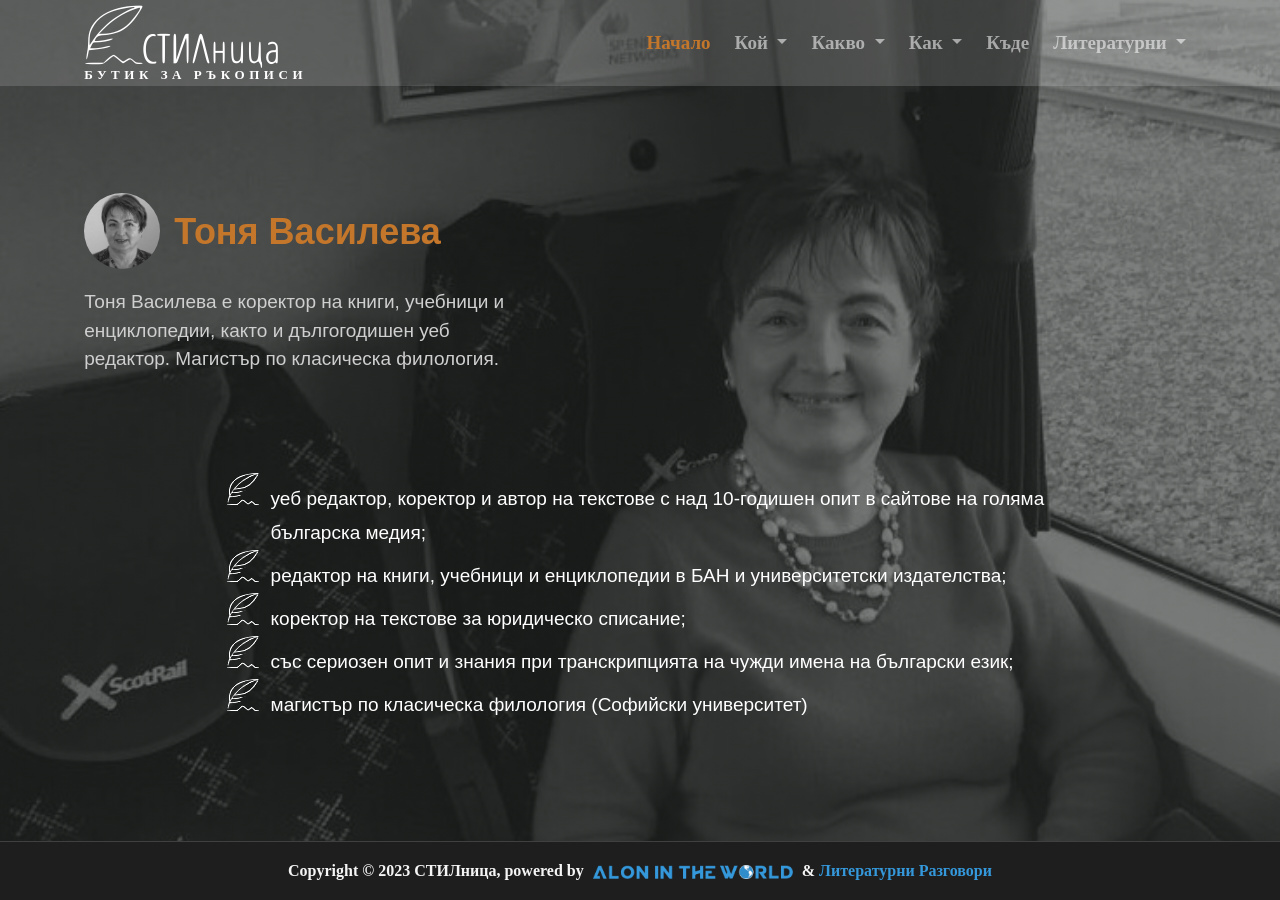
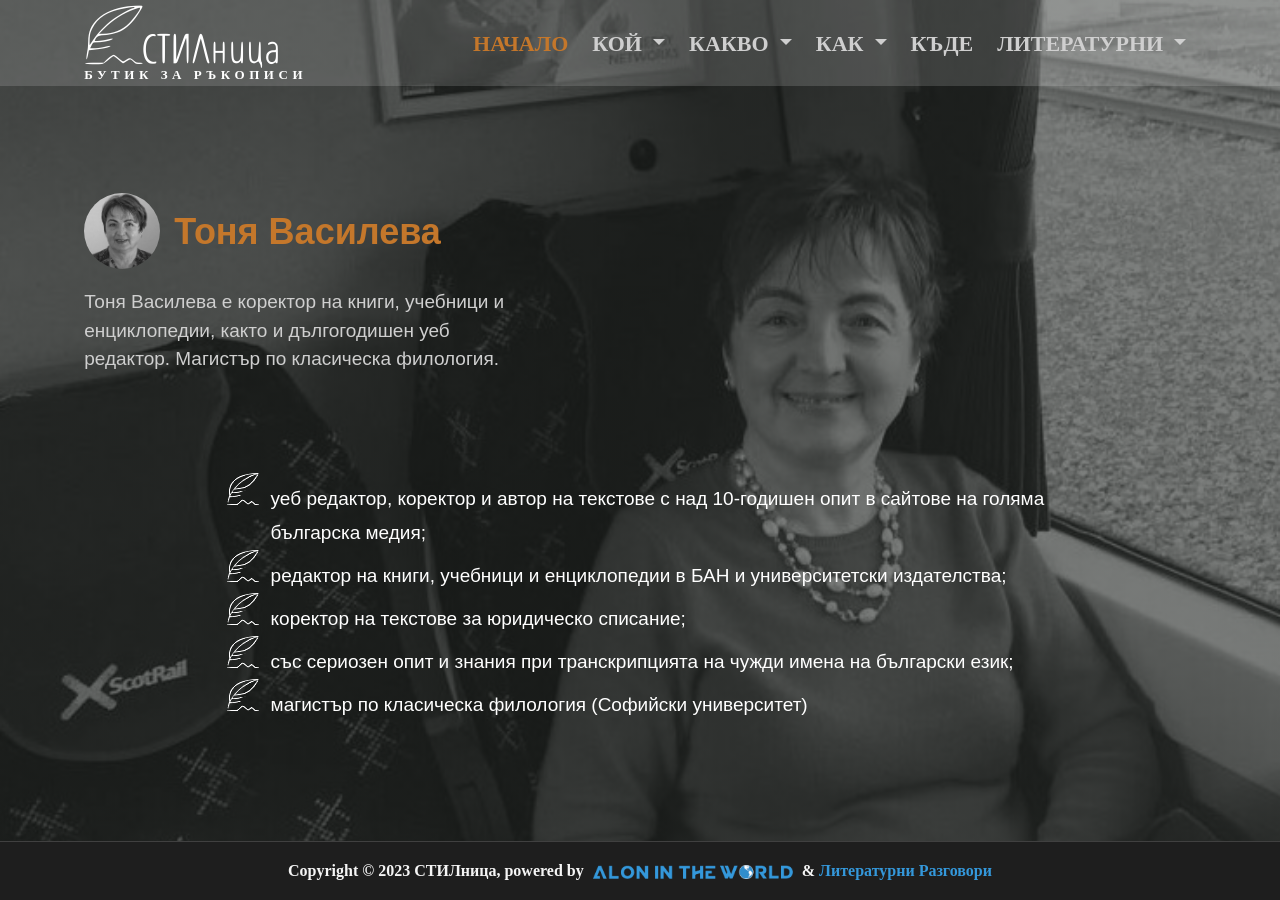
Before and after one commit to stilnica/stilnica.github.io, a Jekyll site: the page built from _info/_people/tonya.html, in a window 1280 px wide. Built offline with Jekyll 4.4.1, drawn with Linux system fonts in a browser that asks for light colours; some web fonts are replaced.

Commit message:
Menu styling

```diff
--- a/assets/css/templatemo-edu-meeting.css
+++ b/assets/css/templatemo-edu-meeting.css
@@ -482,7 +482,40 @@ header
   font-family: 'AlegreyaSansRegular', 'sans-serif';
   padding: 5px 0px;
   z-index: 200000;
-}
+  font-size: 22px;
+  text-transform: uppercase;
+}
+
+#main-menu .nav-link:not(.active) {
+  color: #cfcfcf;
+}
+
+#main-menu .dropdown-item:not(.active) {
+  font-weight: 400;
+}
+
+#main-menu .dropdown-item:not(.active):hover {
+  padding-left: 29px;
+}
+
+#main-menu .dropdown-item span {
+  margin-right: 5px;
+}
+
+#main-menu .dropdown-item.active {
+  font-weight: 700;
+}
+
+#main-menu .dropdown-item {
+  font-size: 13px;
+  height: 40px;
+  display: flex;
+  align-items: center;
+  flex-direction: row;
+  transition: all 0.3s ease;
+}
+
+
 #main-menu:has(.toggle input:checked) {
   z-index: 2000000;
 }
```
Also changed, not shown: 3 other files.
